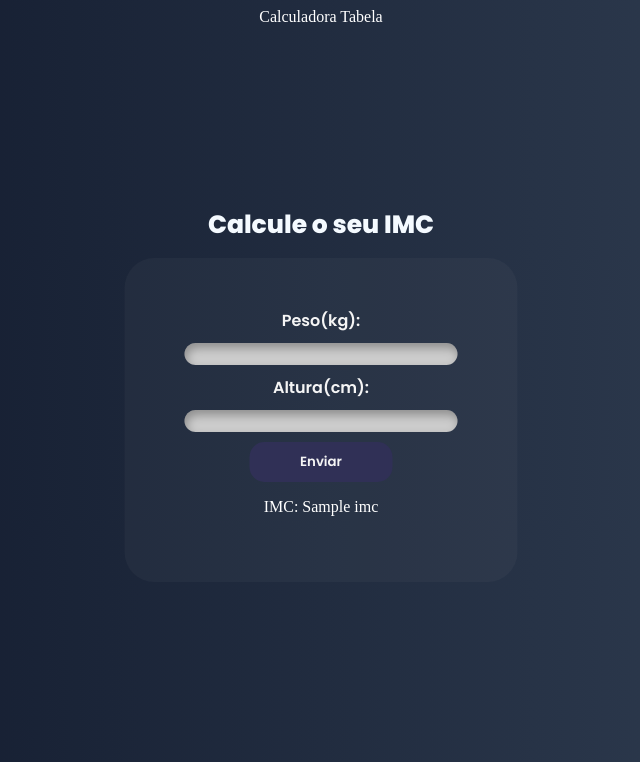
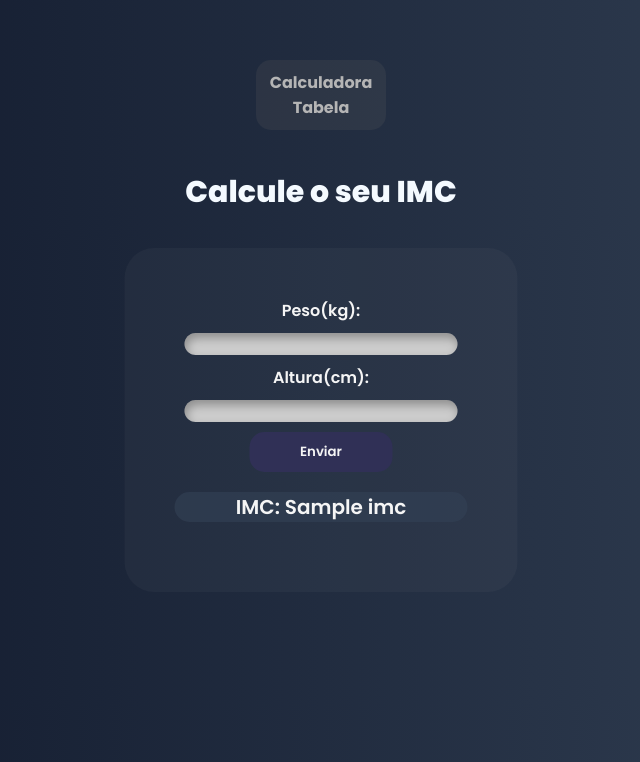
Before and after one commit to vini-olv123/imc, a Flask app: template templates/home.html in a window 1280 px wide. Shown: the top 762 px of the page, without its empty margins (319-959 px from the left). Run offline with Flask 3, Linux system fonts and the light colour scheme; the template is opened without the code that fills it: most values are stand-ins (such as "Sample title", 1, 10 or a date in 2020).

Commit message:
adicionando mais uma etapa de css ao projeto

```diff
--- a/main.py
+++ b/main.py
@@ -18,4 +18,4 @@ def mostrar_tabela():
     return render_template('tabela.html')
 
 if __name__ == '__main__':
-    app.run(debug=True)
+    app.run(host="0.0.0.0", port=5000, debug=True)
--- a/static/style.css
+++ b/static/style.css
@@ -94,10 +94,17 @@ h1 {
     color: rgb(244, 250, 255);
     font-family: poppins;
     text-align: center;
-    margin-top: 180px;
+    margin-top: 40px;
     font-weight: 800;
-    font-size: 25px;
+    font-size: 30px;
 }
+
 p {
-  color: white;
+  color: whitesmoke;
+  font-family: poppins;
+  font-weight: 600;
+  font-size: 20px;
+  margin-top: 20px;
+  background-color: #334155a3;
+  border-radius: 15px;
 }
--- a/static/stylebase.css
+++ b/static/stylebase.css
@@ -1,8 +1,25 @@
 header {
     text-align: center;
     top: 10%;
+    background-color: rgba(95, 95, 95, 0.205);
+    border-radius: 15px;
+    padding: 10px;
+    max-width: 110px;
+    margin: 60px auto 0 auto;
+
 }
+
 header a{
+    font-family: poppins;
     text-decoration: none;
-    color: white;
+    color: rgb(181, 181, 181);
+    font-weight: 700;
+    list-style: none;
+    display: inline-block;
+    transition: transform 0.3s ease;
 }
+
+header a:hover {
+    transform: translateY(-5px) scale(1.1);
+    color: rgb(0, 255, 255);
+}
--- a/templates/base.html
+++ b/templates/base.html
@@ -5,14 +5,17 @@
     <meta name="viewport" content="width=device-width, initial-scale=1.0">
     <title>{%block titulo%} {%endblock%}</title>
     <link rel="stylesheet" href="{{url_for('static', filename='stylebase.css')}}">
+    <link rel="preconnect" href="https://fonts.googleapis.com">
+    <link rel="preconnect" href="https://fonts.gstatic.com" crossorigin>
+    <link href="https://fonts.googleapis.com/css2?family=Poppins:ital,wght@0,100;0,200;0,300;0,400;0,500;0,600;0,700;0,800;0,900;1,100;1,200;1,300;1,400;1,500;1,600;1,700;1,800;1,900&family=Roboto+Mono:ital,wght@0,100..700;1,100..700&display=swap" rel="stylesheet">
     {% block link %}
 
     {% endblock %}
 </head>
 <body>
     <header>
-        <a href="/">Calculadora</a>
-        <a href="/tabela">Tabela</a>
+        <a href="/" id="calculadora">Calculadora</a> <br>
+        <a href="/tabela" id="tabela">Tabela</a>
     </header>
     {%block conteudo%}
     {% endblock %}
```
